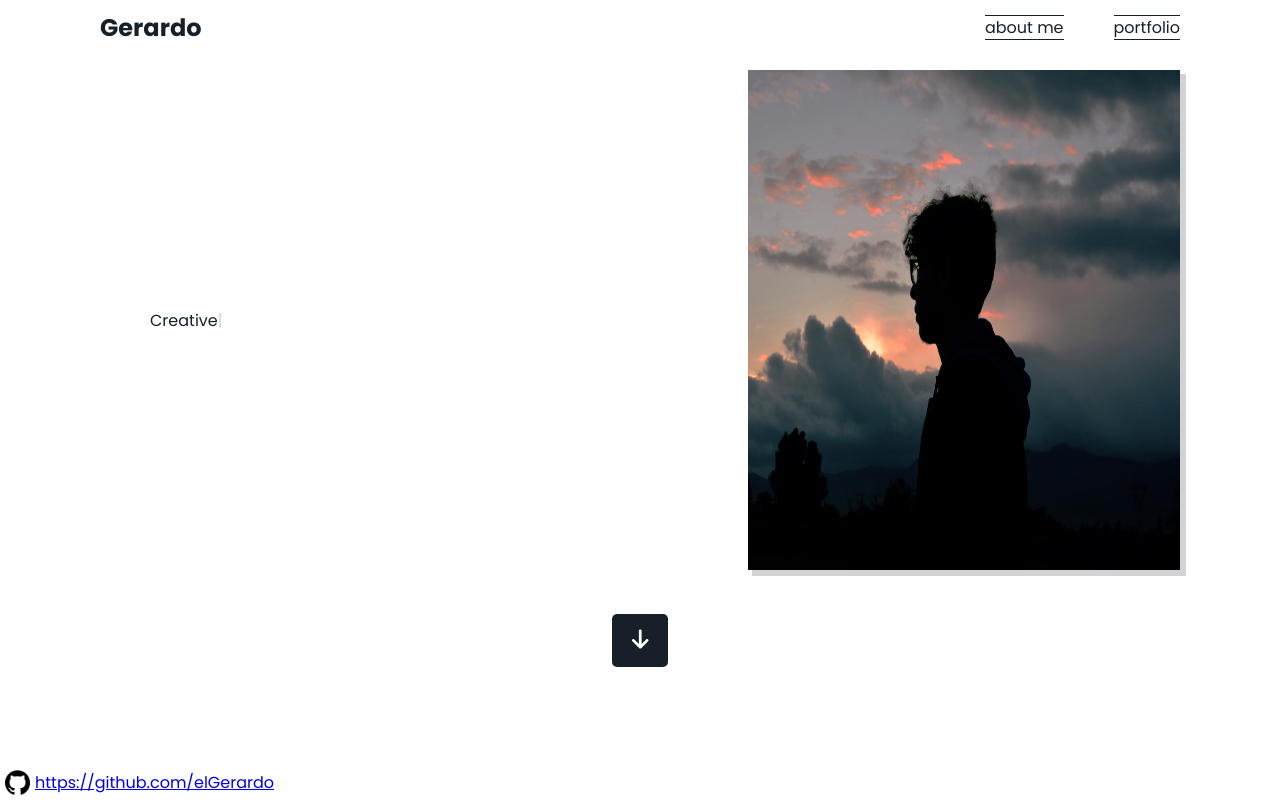
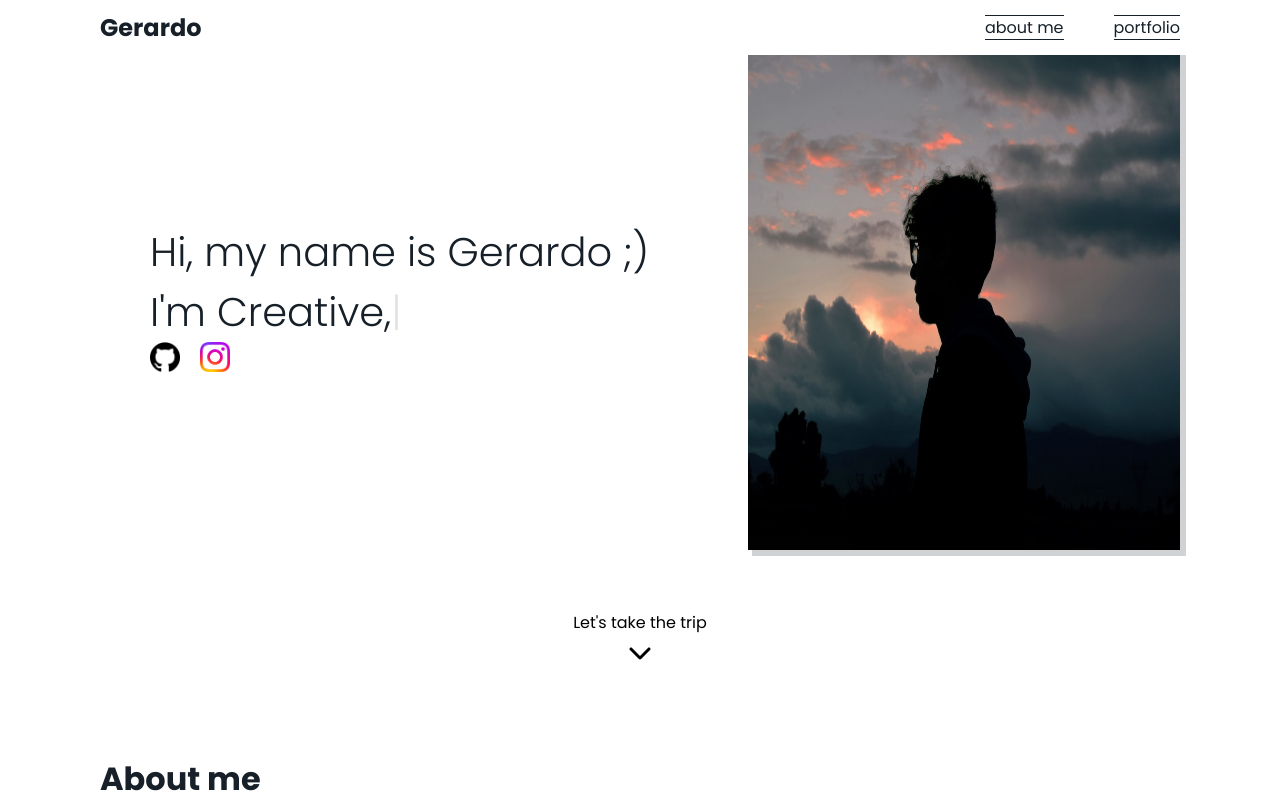
Before and after one commit to elGerardo/portfolio, a React (Create React App) app: page / in a window 1280 px wide. Shown: the top 800 px of the page. Built offline with nearby package versions, Linux system fonts and the light colour scheme.

Commit message:
footer added, scroll footer effect added, link to social media added

```diff
--- a/public/index.html
+++ b/public/index.html
@@ -26,7 +26,7 @@
     -->
     <title>React App</title>
   </head>
-  <body>
+  <body id="body">
     <noscript>You need to enable JavaScript to run this app.</noscript>
     <div id="root"></div>
     <!--
--- a/src/App.js
+++ b/src/App.js
@@ -4,10 +4,11 @@ import Banner from './sections/banner';
 import AboutMe from './sections/aboutMe';
 import Portfolio from './sections/portfolio';
 import './App.css';
+import './js/main.js';
 
 function App() {
   return (
-    <div>
+    <div >
       <Header />
       <Banner />
       <AboutMe />
--- a/src/components/project.js
+++ b/src/components/project.js
@@ -32,6 +32,7 @@ var Project = (props) => {
                 className={`${style.image}`}
                 src={require(`../assets/images/tec_logos/${tech}`)}
                 alt="brand"
+                key={tech}
               />
             ))}
           </div>
--- a/src/index.js
+++ b/src/index.js
@@ -5,8 +5,11 @@ import App from './App';
 import reportWebVitals from './reportWebVitals';
 
 const root = ReactDOM.createRoot(document.getElementById('root'));
+let handleScroll = (e) =>{
+  console.log(e);
+};
 root.render(
-  <React.StrictMode>
+  <React.StrictMode onScroll={handleScroll}>
     <App />
   </React.StrictMode>
 );
--- /dev/null
+++ b/src/js/main.js
@@ -0,0 +1,15 @@
+function init(){
+    document.addEventListener("scroll", (e) => {
+        //console.log(window.pageYOffset)
+        if( window.pageYOffset > 260 )
+        {
+            let footerContent = document.getElementById("footer_content");
+            footerContent.style.marginTop = 0;
+        }else{
+            let footerContent = document.getElementById("footer_content");
+            footerContent.style.marginTop = "4rem";
+        }
+    })
+}
+
+init();
--- a/src/sections/banner.js
+++ b/src/sections/banner.js
@@ -1,7 +1,7 @@
 import global from "../styles/global.module.css";
 import style from "../styles/banner.module.css";
 import { FontAwesomeIcon } from "@fortawesome/react-fontawesome";
-import { faArrowDown } from "@fortawesome/free-solid-svg-icons";
+import { faChevronDown } from "@fortawesome/free-solid-svg-icons";
 import Typed from "typed.js";
 import { useEffect, useRef } from "react";
 
@@ -10,7 +10,7 @@ var Banner = () => {
 
   useEffect(() => {
     const typed = new Typed(textRef.current, {
-      strings: ["Developer", "Creative", "Innovator"],
+      strings: ["Developer,", "Creative,", "Innovator."],
       startDelay: 300,
       typeSpeed: 50,
       backSpeed: 50,
@@ -28,14 +28,41 @@ var Banner = () => {
       <div className={`${style.content} ${global.flex_space_between}`}>
         <div className={`${style.banner_text}`}>
           <p></p>
-          <span ref={textRef}></span>
+          <p>Hi, my name is Gerardo ;)</p>
+          <p>
+            I'm <span ref={textRef}></span>
+          </p>
+          <div>
+            <a
+              href="https://github.com/elGerardo"
+              target="_blank"
+              rel="noopener noreferrer"
+            >
+              <img src={require("../assets/images/github.png")} alt="github" />
+            </a>
+            <a
+              href="https://www.instagram.com/ggerardius/"
+              target="_blank"
+              rel="noopener noreferrer"
+            >
+              <img
+                src={require("../assets/images/instagram.png")}
+                alt="github"
+              />
+            </a>
+          </div>
         </div>
-        <img src={require("../assets/images/pic.jpg")} alt="gerardo's pic" />
+        <img
+          className={`${style.images}`}
+          src={require("../assets/images/pic.jpg")}
+          alt="gerardo's pic"
+        />
       </div>
       <div className={`${global.btn_container} ${style.goDown}`}>
-        <a href="#about_me" className={`${global.btn}`}>
+        <a href="#about_me">
+          <p>Let's take the trip</p>
           <span>
-            <FontAwesomeIcon icon={faArrowDown} />
+            <FontAwesomeIcon icon={faChevronDown} />
           </span>
         </a>
       </div>
--- a/src/sections/footer.js
+++ b/src/sections/footer.js
@@ -1,15 +1,27 @@
 import style from "../styles/footer.module.css";
 
 var Footer = () => {
-    let content =
-    <footer id={`${style.footer}`}>
-        <div>
-            <img src={require(`../assets/images/github.png`)} alt="github"/>
-            <a href="https://github.com/elGerardo">https://github.com/elGerardo</a>
-        </div>
+  let content = (
+    <footer className={`${style.footer}`}>
+      <div id="footer_content">
+        <a
+          href="https://github.com/elGerardo"
+          target="_blank"
+          rel="noopener noreferrer"
+        >
+          <img src={require(`../assets/images/github.png`)} alt="github" />
+        </a>
+        <a
+          href="https://www.instagram.com/ggerardius/"
+          target="_blank"
+          rel="noopener noreferrer"
+        >
+          <img src={require("../assets/images/instagram.png")} alt="github" />
+        </a>
+      </div>
     </footer>
-
-    return content;
-}
+  );
+  return content;
+};
 
 export default Footer;
--- a/src/styles/banner.module.css
+++ b/src/styles/banner.module.css
@@ -1,8 +1,7 @@
 .banner{
     text-align: left;
-    margin-bottom: 15rem;
 }
-.banner img{
+.images{
     width: 40%;
     height: 50rem;
     box-shadow: 5px 5px 0px 1px rgba(23,32,41,0.2);
@@ -15,8 +14,13 @@
     width: 60%;
 }
 
+.banner .banner_text img{
+    width: 3rem;
+    margin: 0 2rem 0 0;
+}
+
 .content{
-    margin: 7rem 0;
+    margin: 5rem 0;
 }
 
 .content .banner_text p{
@@ -29,24 +33,29 @@
         margin-top: 0;
     }
     to{
-        margin-top: 2.5rem;
+        margin-top: 1rem;
     }
 }
 
-.goDown{
-
-    background-color: red;
-    position: relative;
+.goDown a{
+    display: flex;
+    flex-direction: column;
+    text-align: center;
+    color: black;
+    padding: 1rem;
+    font-size: 2.4rem;
+    text-decoration: none;
+    transition: all ease-in-out 0.5s;
 }
 
-.goDown a{
-    position: absolute;
-    transition: all ease-in-out 0.5s;
+.goDown a p{
+    text-decoration: none;
+    font-size: 1.6rem;
 }
 
 .goDown a:hover{
     animation-name: GoDown;
-    animation-duration: 0.5s;
+    animation-duration: 0.6s;
     animation-iteration-count: infinite;
     animation-direction: alternate;
 }
--- a/src/styles/footer.module.css
+++ b/src/styles/footer.module.css
@@ -1,17 +1,20 @@
-#footer{
+.footer{
     position: fixed;
     bottom: 0;
-    background-color: white;
+    background-color: transparent;
     width: 100%;
+    height: 4rem;
+    background-color: transparent;
+    overflow: hidden;
 }
 
-#footer div{
-    display: flex;
-    justify-content: left;
-    align-items: center;
+.footer div{
+    background-color: white;
+    margin-top: 4rem;
+    transition: all ease-in-out 0.4s;
 }
 
-#footer img{
+.footer img{
     width: 25px;
     margin: 5px 5px;
 }
```
Also changed, not shown: src/assets/images/instagram.png (added).
